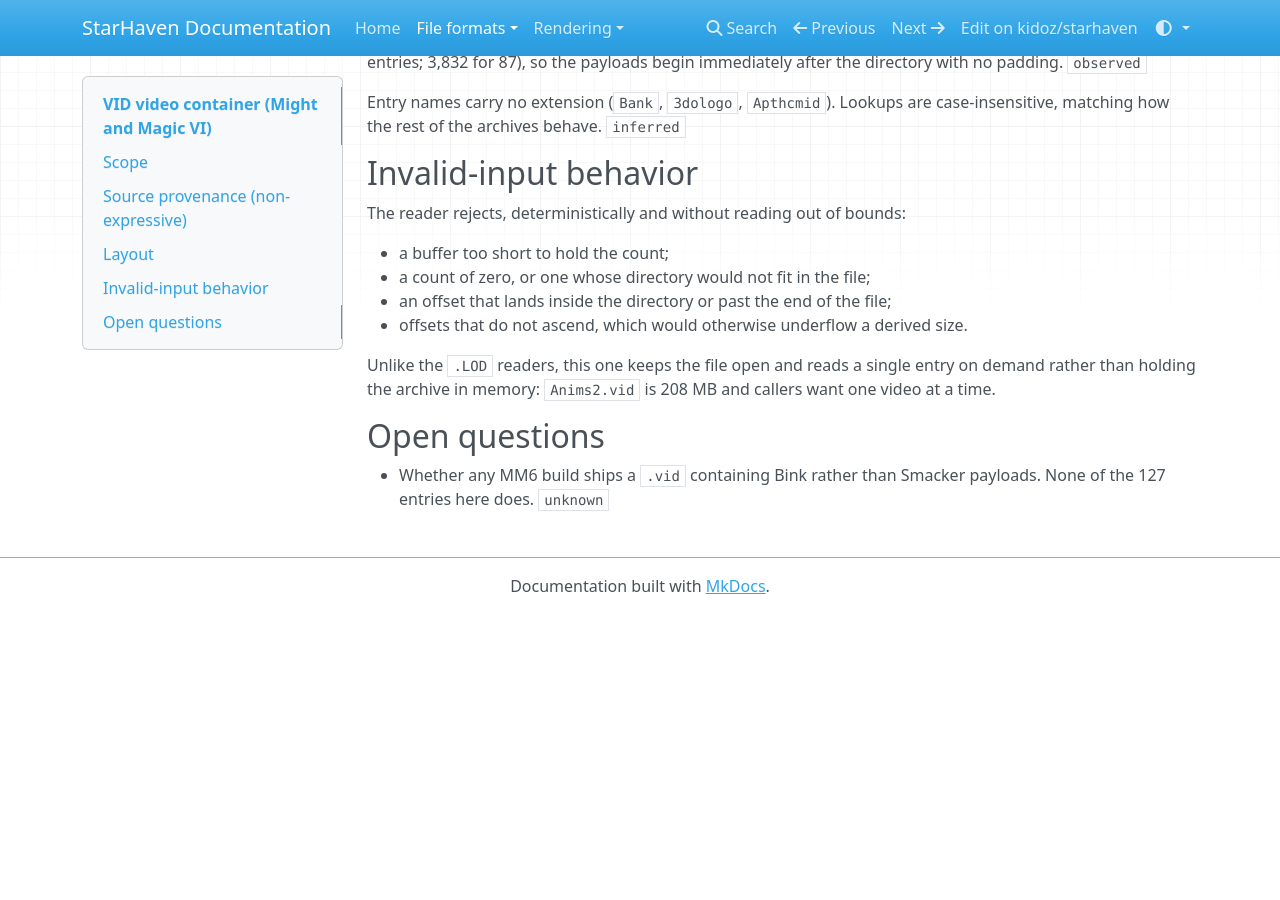
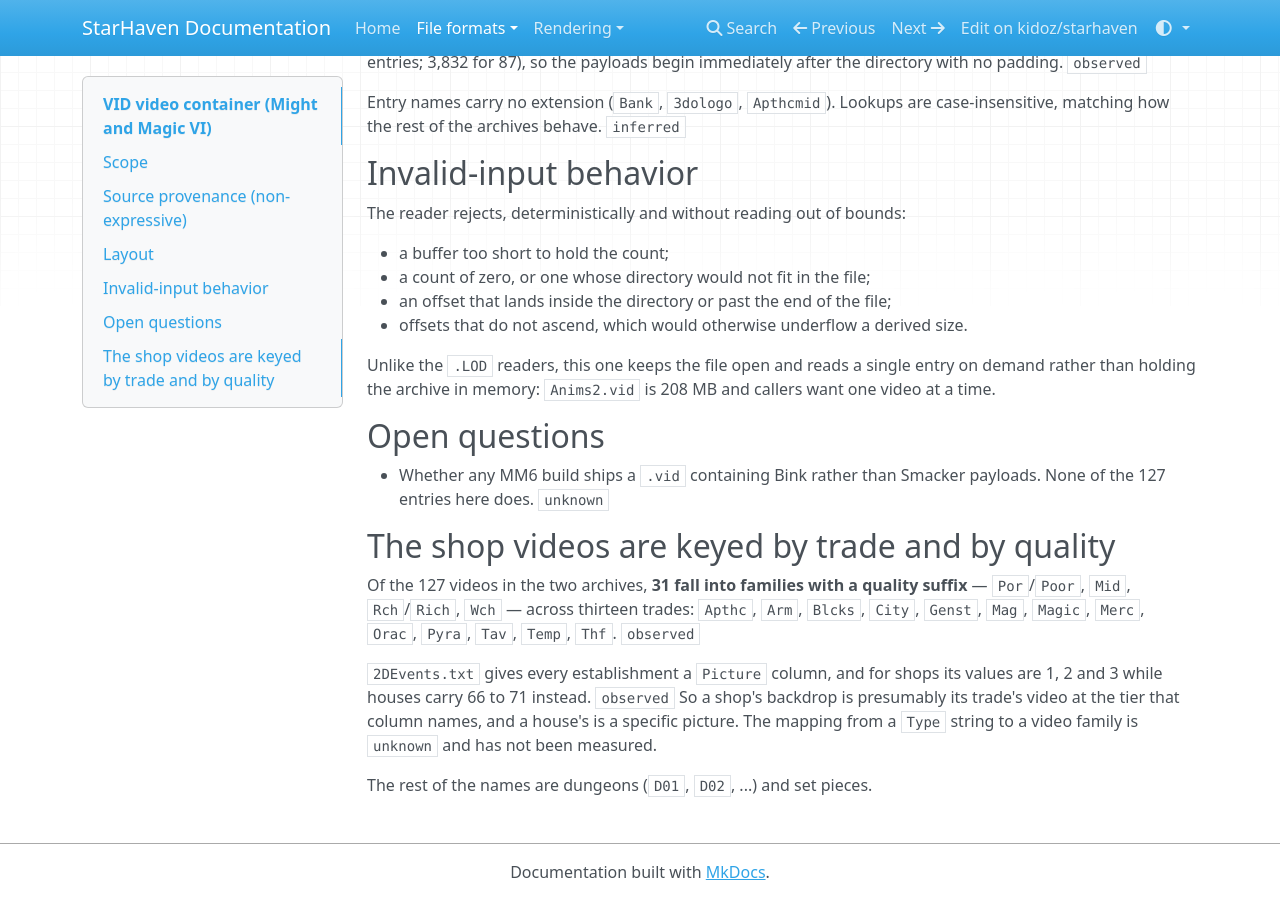
Before and after one commit to kidoz/starhaven, an MkDocs documentation site: the page built from docs/formats/vid.md, in a window 1280 px wide and 900 px high, scrolled down 1033 px. Built offline with MkDocs 1.6.1, drawn with Linux system fonts in a browser that asks for light colours; nearby versions of some CDN libraries; before the commit the page ends 1647 px from its top, so only the background shows below that.

Commit message:
Record that the shop videos are keyed by trade and quality

```diff
--- a/docs/formats/vid.md
+++ b/docs/formats/vid.md
@@ -64,3 +64,18 @@ entry on demand rather than holding the archive in memory: `Anims2.vid` is
 
 - Whether any MM6 build ships a `.vid` containing Bink rather than Smacker
   payloads. None of the 127 entries here does. `unknown`
+
+## The shop videos are keyed by trade and by quality
+
+Of the 127 videos in the two archives, **31 fall into families with a quality
+suffix** — `Por`/`Poor`, `Mid`, `Rch`/`Rich`, `Wch` — across thirteen trades:
+`Apthc`, `Arm`, `Blcks`, `City`, `Genst`, `Mag`, `Magic`, `Merc`, `Orac`,
+`Pyra`, `Tav`, `Temp`, `Thf`. `observed`
+
+`2DEvents.txt` gives every establishment a `Picture` column, and for shops its
+values are 1, 2 and 3 while houses carry 66 to 71 instead. `observed` So a
+shop's backdrop is presumably its trade's video at the tier that column names,
+and a house's is a specific picture. The mapping from a `Type` string to a
+video family is `unknown` and has not been measured.
+
+The rest of the names are dungeons (`D01`, `D02`, ...) and set pieces.
```
